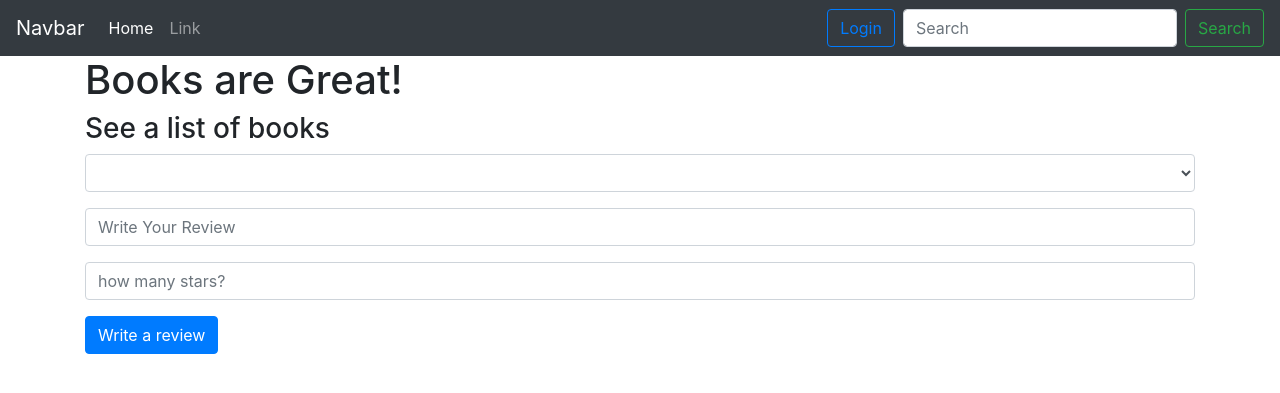
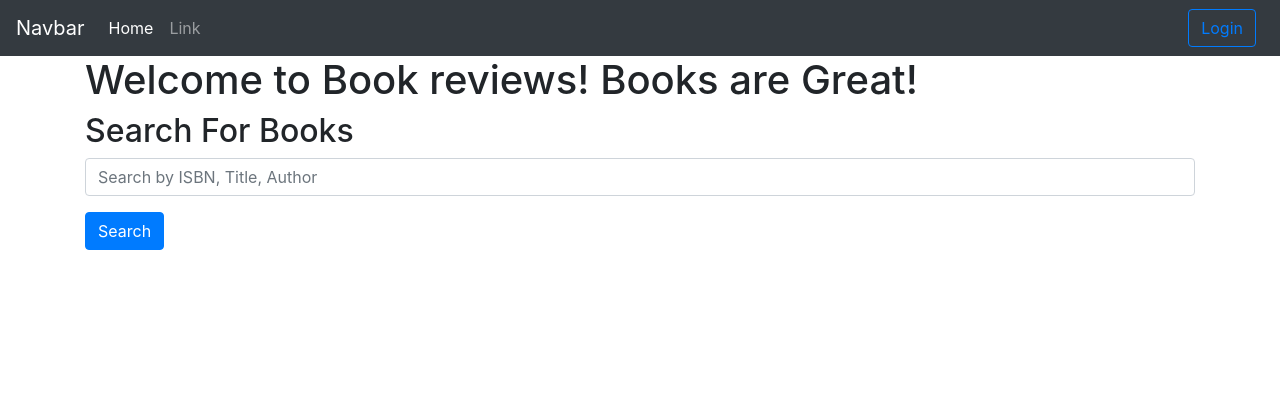
Before and after one commit to fross123/Happy-Readers-Book-Reviews, a Flask app: template app/templates/index.html in a window 1280 px wide. Shown: the top 393 px of the page. Run offline with Flask 2, Linux system fonts and the light colour scheme; the template is opened without the code that fills it, so the values that code supplies are empty; style sheets or scripts are compiled from the project's sources; some libraries are stand-ins or nearby versions.

Commit message:
add search for index. Search hides unless logged in

```diff
--- a/app/templates/index.html
+++ b/app/templates/index.html
@@ -5,30 +5,17 @@
 {% endblock %}
 
 {% block body %}
-    <h1>Books are Great!</h1>
+    <h1>Welcome to Book reviews! Books are Great!</h1>
 
-	<h3>See a list of books</h3>
+	<h2>Search For Books</h2>
 
-	<form action = "{{ url_for('review') }}" method="post">
+	<form action="/search" method="post">
+		<div class = "form-group">
+			<input class="form-control" type="search" placeholder="Search by ISBN, Title, Author" aria-label="Search" name="search">
 
-		<div class="form-group">
-			<select class="form-control" name="book_id">
-				{% for book in books %}
-					<option value="{{ book.id }}">{{ book.title }} by {{ book.author }}</option>
-				{% endfor %}
-			</select>
 		</div>
-
-		<div class="form-group">
-			<input class="form-control" name="review" placeholder="Write Your Review">
-		</div>
-
-		<div class="form-group">
-			<input class="form-control" name="stars" placeholder="how many stars?">
-		</div>
-
-		<div class="form-group">
-			<button class="btn btn-primary">Write a review</button>
+		<div class = "form-group">
+			<button class="btn btn-primary" type="submit">Search</button>
 		</div>
 	</form>
 {% endblock %}
--- a/app/templates/layout.html
+++ b/app/templates/layout.html
@@ -32,7 +32,12 @@
 						<!-- Logged in -->
 						<li class="nav-item">
                             <a class="btn btn-outline-primary" href="{{ url_for ('logout') }}">Sign Out</a>
-                        </li>
+                        </li></ul>
+
+						<form class="form-inline my-2 my-lg-0" action="/search" method="post">
+							<input class="form-control mr-sm-2" type="search" placeholder="Search" aria-label="Search" name="search">
+							<button class="btn btn-outline-success my-2 my-sm-0" type="submit">Search</button>
+						</form>
 
 						{% else %}
 						<!-- Not Logged in -->
@@ -42,10 +47,7 @@
 						{% endif %}
 					</ul>
 
-                    <form class="form-inline my-2 my-lg-0" action="/search" method="post">
-                        <input class="form-control mr-sm-2" type="search" placeholder="Search" aria-label="Search" name="search">
-                        <button class="btn btn-outline-success my-2 my-sm-0" type="submit">Search</button>
-                    </form>
+
 
 
 
```
